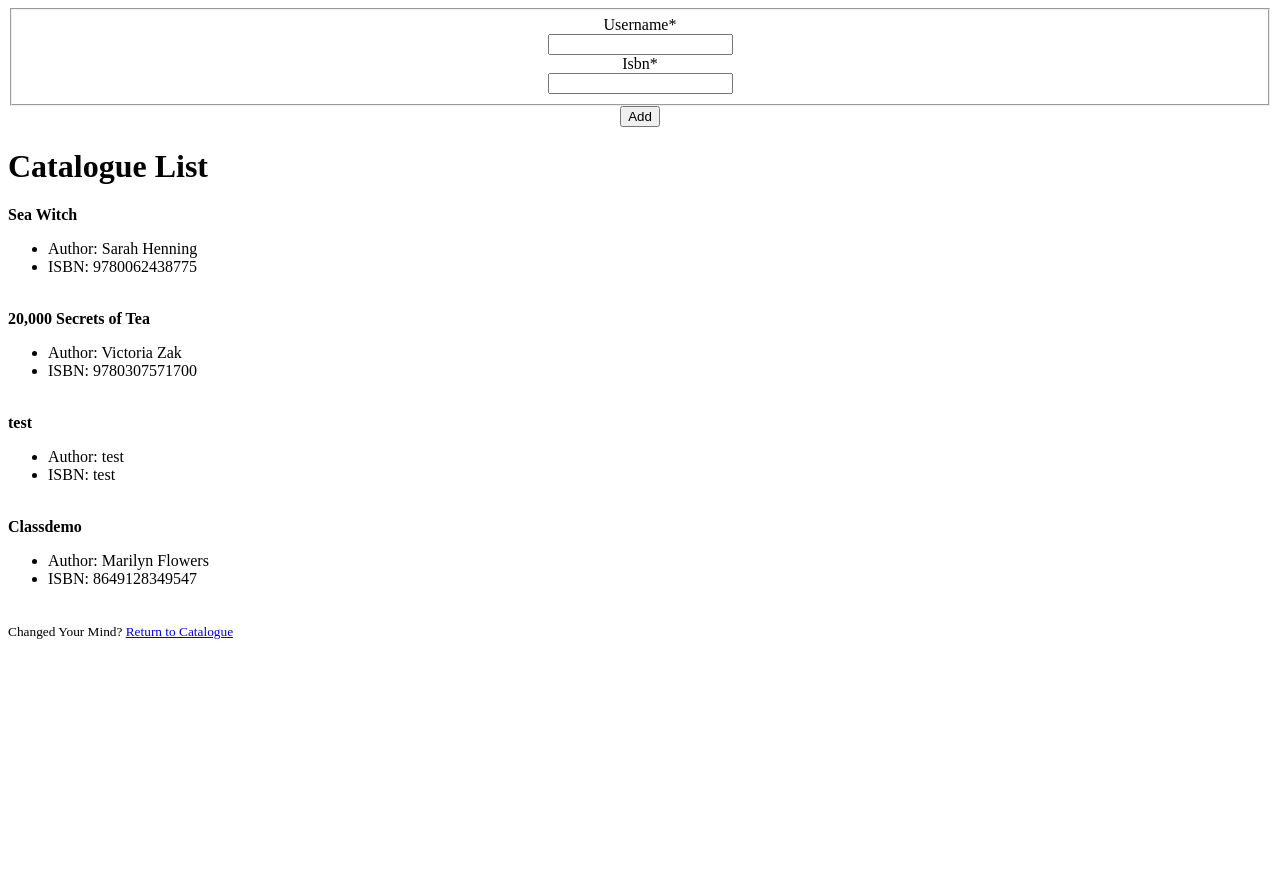
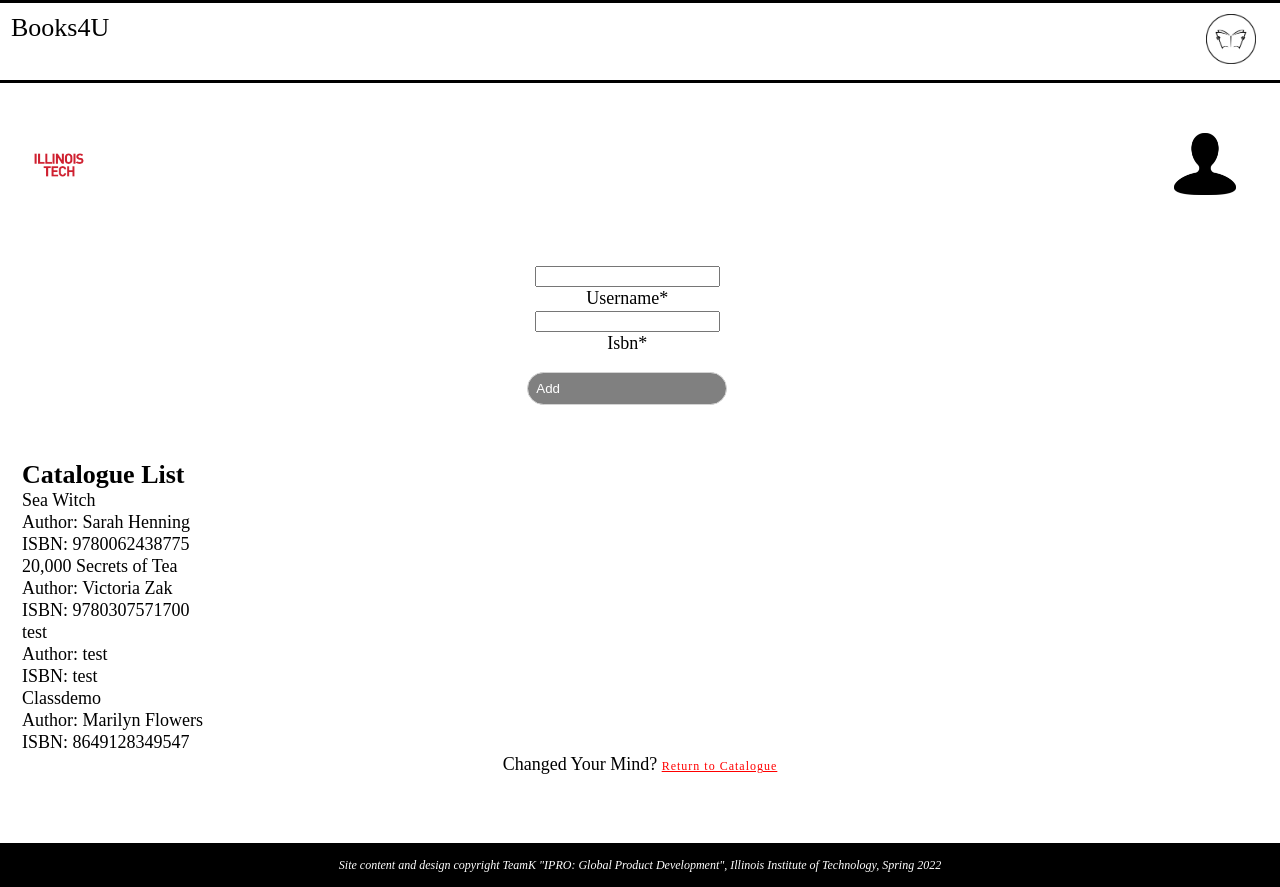
Before and after one commit to mflowers1395/TeamK, a Django app: template Catalogue/templates/catalogue/wishlistform.html in a window 1280 px wide. Before the commit the page ends 639 px from the top, so only its background shows below. Run offline with Django 4.2, Linux system fonts and the light colour scheme; the template is opened without the code that fills it: values that come from a table or form of the project are taken from there, others are empty; data comes from the database, SQL or seed files in the repository; parts of the project's set-up code (start-up, migrations or seed data) failed here and were passed over; some libraries are stand-ins or nearby versions.

Commit message:
Make the HTML semantic in every page within the Catalogue directory, and update stylesheet

```diff
--- a/Catalogue/templates/catalogue/browse.html
+++ b/Catalogue/templates/catalogue/browse.html
@@ -42,11 +42,9 @@
       {% for textbook in textbook_list %}
           <strong>{{ textbook }}</strong>
           <ul>
-          <li>Author: {{ textbook.author }}</li>
-          <li>ISBN: {{ textbook.isbn }}</li>
-
+            <li>Author: {{ textbook.author }}</li>
+            <li>ISBN: {{ textbook.isbn }}</li>
           </ul>
-          </br>
       {% endfor %}
 
       {% endblock %}
--- a/Catalogue/templates/catalogue/wishlistform.html
+++ b/Catalogue/templates/catalogue/wishlistform.html
@@ -1,21 +1,51 @@
 <!DOCTYPE html>
-<html>
+<html lang="en" id="user-role">
   <head>
+    <meta charset="utf-8" />
+    <meta name="viewport" content="width=device-width,initial-scale=1.0,shrink-to-fit=no" />
+    <link rel="stylesheet" href="../../../static/css/screen.css"/>
+    <title>Add to Your Wishlist</title>
+  </head>
+  <body>
+    <header>
+      <h1 id="site-name">Books4U</h1>
+      <figure>
+        <img id="logo" src="../../../../static/assets/booklogo.png" alt="Books4U logo"/>
+      </figure>
+    </header>
+
+    <main class=" content-section">
+      <aside class="" id="user-header">
+        <ul class="flex-container">
+        <li>
+          <figure>
+          <img src="../../../../static/assets/ILTECH_red_stacked.png" alt="university official logo"
+          class ="flex-item" id="university-logo"/>
+        </figure>
+        </li>
+        <li>
+          <figure>
+            <a href="../account-settings"><img src="../../../../static/assets/account-icon.png"
+              alt="icon to access account settings"
+              id="my-account" class="grid-item"/></a>
+          </figure>
+        </li>
+        </ul>
+      </aside>
+
       <style>
         form {text-align: center;}
       </style>
 
-<title>Add to Your Wishlist</title>
       {% load crispy_forms_tags %}
-    <div class=" content-section">
       <form method="POST">
           {% csrf_token %}
           <fieldset class="form-group">
               {{ form|crispy }}
           </fieldset>
-            <div class="form-group">
-                <button class="btn btn-outline-info" type="submit" value="{% url 'browse' %}">Add</button>
-            </div>
+          <fieldset class="form-group">
+            <button class="button btn-outline-info" type="submit" value="{% url 'browse' %}">Add</button>
+          </fieldset>
       </form>
 
       {% block content %}
@@ -29,20 +59,24 @@
       <ul>
         <li>Author: {{ textbook.author }}</li>
         <li>ISBN: {{ textbook.isbn }}</li>
-
       </ul>
-            </br>
 
       {% endfor %}
 
       {% endblock %}
 
-<div class="border-top pt-3">
-    <small class="text-muted">
+      <article>
+          <p>
               Changed Your Mind? <a class="ml-2" href="{% url 'browse' %}">Return to Catalogue</a>
-    </small>
-</div>
+          </p>
+      </article>
 
-</div>
-</head>
+    </main>
+
+    <footer id="footer">
+      <p>Site content and design copyright TeamK "IPRO: Global Product Development",
+        Illinois Institute of Technology, Spring 2022</p>
+    </footer>
+
+  </body>
 </html>
```
Also changed, not shown: Catalogue/static/css/screen.css (+17 -0 lines), Catalogue/templates/catalogue/search.html (+22 -7 lines). Lines whose indentation alone changed are shown as unchanged.
